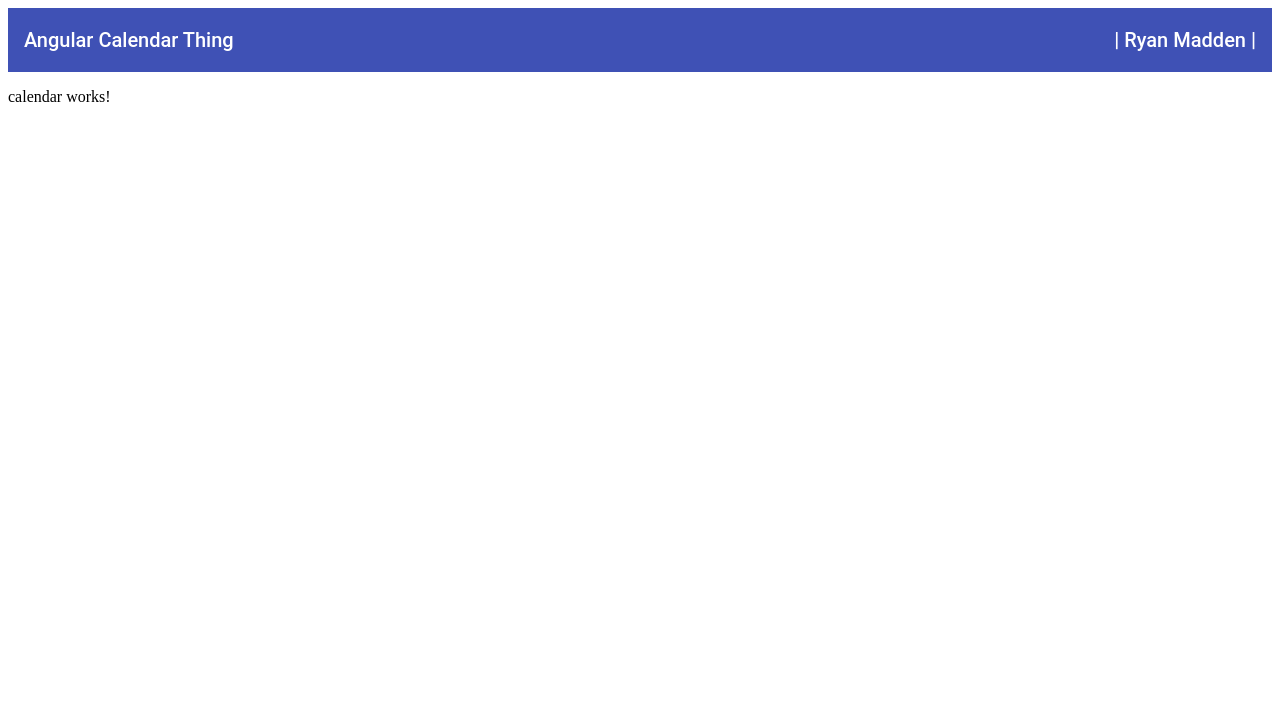
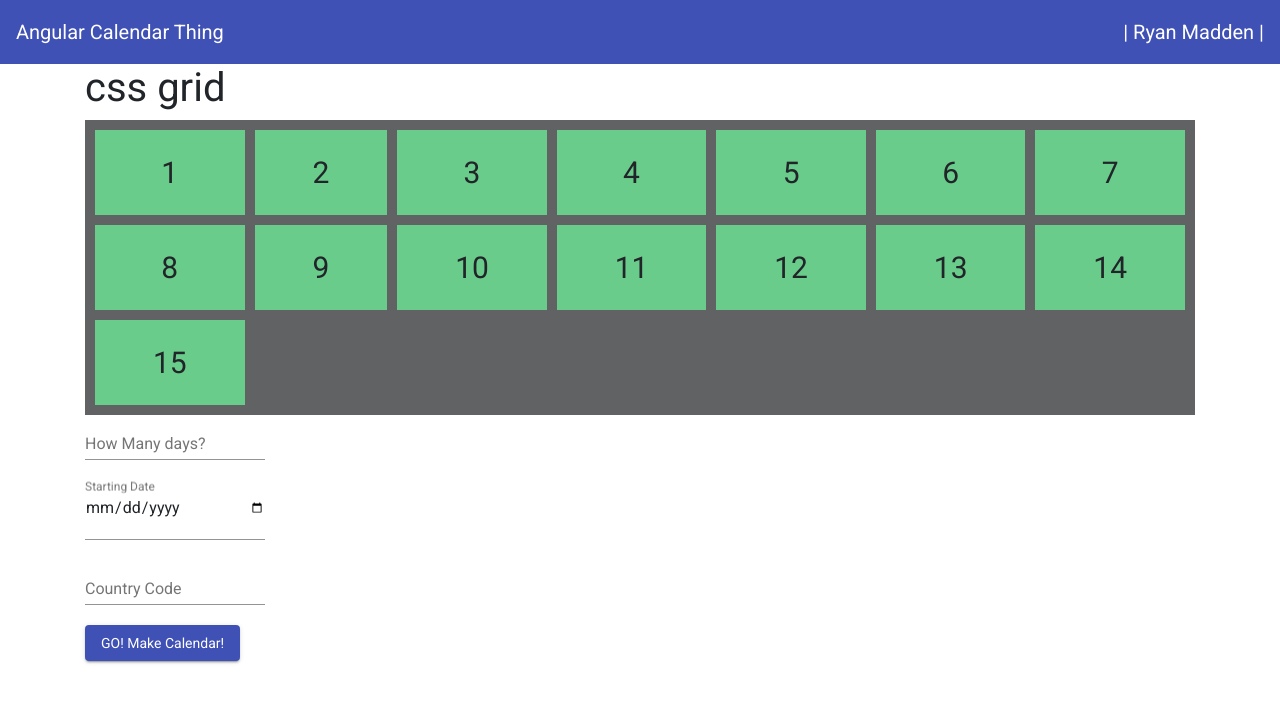
Before and after one commit to leederacola/calendar, an Angular app: page / in a window 1280 px wide. Shown: the top 702 px of the page. Built offline with nearby package versions, Linux system fonts and the light colour scheme.

Commit message:
css grid and some styling

```diff
--- a/src/app/calendar/calendar.component.css
+++ b/src/app/calendar/calendar.component.css
@@ -0,0 +1,16 @@
+.grid-container {
+    display: grid;
+    grid-template-columns: auto auto auto auto auto auto auto;
+    grid-gap: 10px;
+    background-color: rgb(97, 98, 99);
+    padding: 10px;
+  }
+  .grid-container > div {
+    background-color: rgba(109, 230, 149, 0.8);
+    text-align: center;
+    padding: 20px 0;
+    font-size: 30px;
+  }
+  /* .item1 {
+    grid-column: 1 / 1;
+  } */
--- a/src/app/calendar/calendar.component.html
+++ b/src/app/calendar/calendar.component.html
@@ -1,3 +1,47 @@
-<p>
-  calendar works!
-</p>
+<div class='container'>
+    <h1> css grid</h1>
+
+
+
+    <div class="grid-container">
+        <div class="item1" [ngStyle]="{ 'grid-column' : (startGrid) }">1</div>
+        <div class="item2">2</div>
+        <div class="item3">3</div>
+        <div class="item4">4</div>
+        <div class="item5">5</div>
+        <div class="item6">6</div>
+        <div class="item7">7</div>
+        <div class="item8">8</div>
+        <div class="item9">9</div>
+        <div class="item10">10</div>
+        <div class="item11">11</div>
+        <div class="item12">12</div>
+        <div class="item13">13</div>
+        <div class="item14">14</div>
+        <div class="item15">15</div>
+      </div>
+  <form class="form">
+
+    <mat-form-field>
+      <input [(ngModel)]="numberDays" name="numberDays" matInput type="number" placeholder="How Many days?">
+    </mat-form-field>
+  </form>
+  <form class="form">
+    <mat-form-field>
+      <input [(ngModel)]="startDate" name="startDate" matInput type="date" placeholder="Starting Date">
+    </mat-form-field>
+  </form>
+  <form class="form">
+    <mat-form-field>
+      <input [(ngModel)]="countryCode" name="counrtyCode" matInput type="text" placeholder="Country Code">
+    </mat-form-field>
+  </form>
+
+
+  <button mat-raised-button color="primary" (click)="go()">GO! Make Calendar!</button>
+
+</div>
+
+<h5>{{startDate}}</h5>
+<h5>{{numberDays}}</h5>
+<h5>{{endDate}}</h5>
--- a/src/index.html
+++ b/src/index.html
@@ -7,6 +7,9 @@
 
   <meta name="viewport" content="width=device-width, initial-scale=1">
   <link rel="icon" type="image/x-icon" href="favicon.ico">
+  <link href="https://fonts.googleapis.com/css?family=Roboto" rel="stylesheet">
+  <link href="https://maxcdn.bootstrapcdn.com/bootstrap/4.0.0/css/bootstrap.min.css" rel="stylesheet">
+
 </head>
 <body>
   <app-root></app-root>
--- a/src/styles.css
+++ b/src/styles.css
@@ -1,2 +1,5 @@
 /* You can add global styles to this file, and also import other style files */
 @import "~@angular/material/prebuilt-themes/indigo-pink.css";
+body{
+    font-family: 'Roboto', sans-serif;
+}
```
Also changed, not shown: src/app/calendar/calendar.component.ts (+12 -0 lines).
